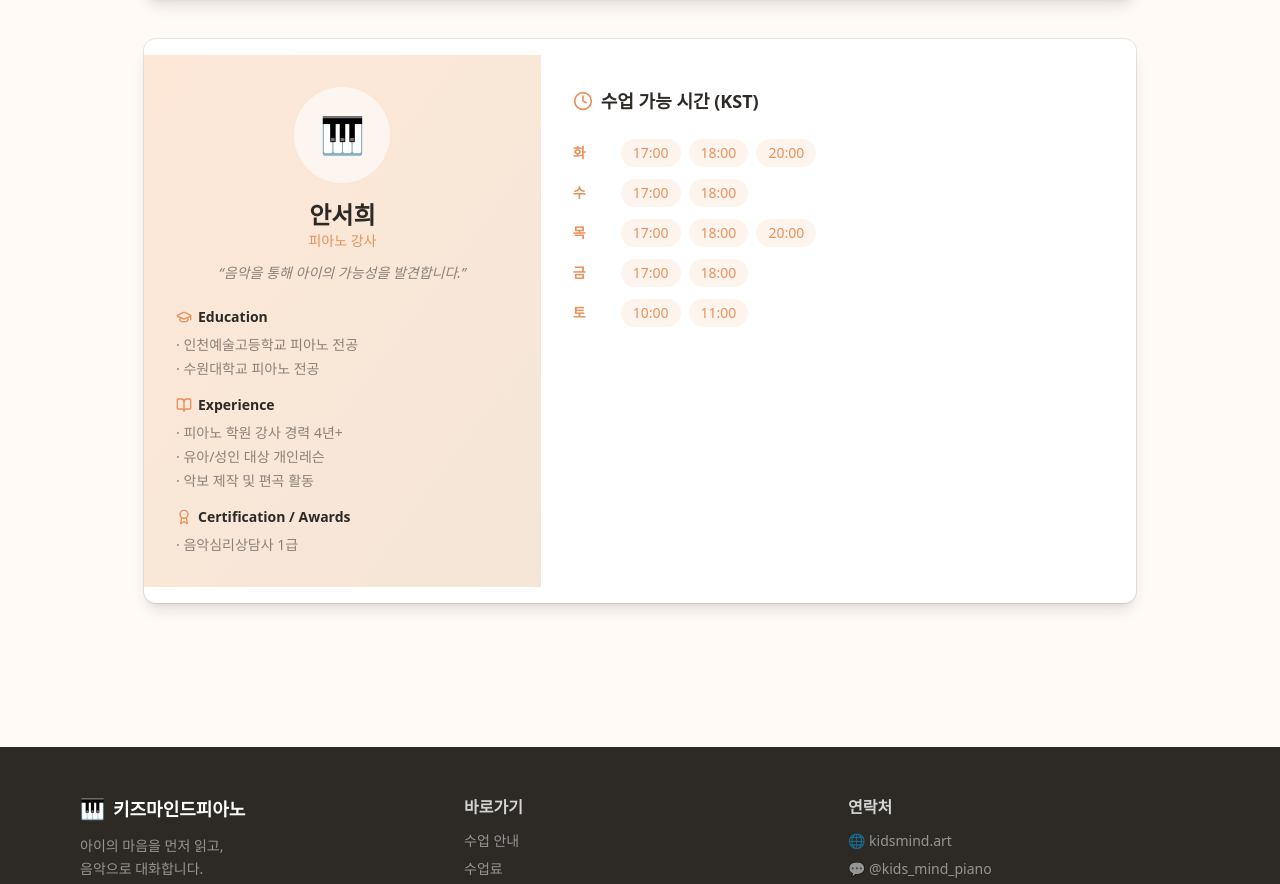
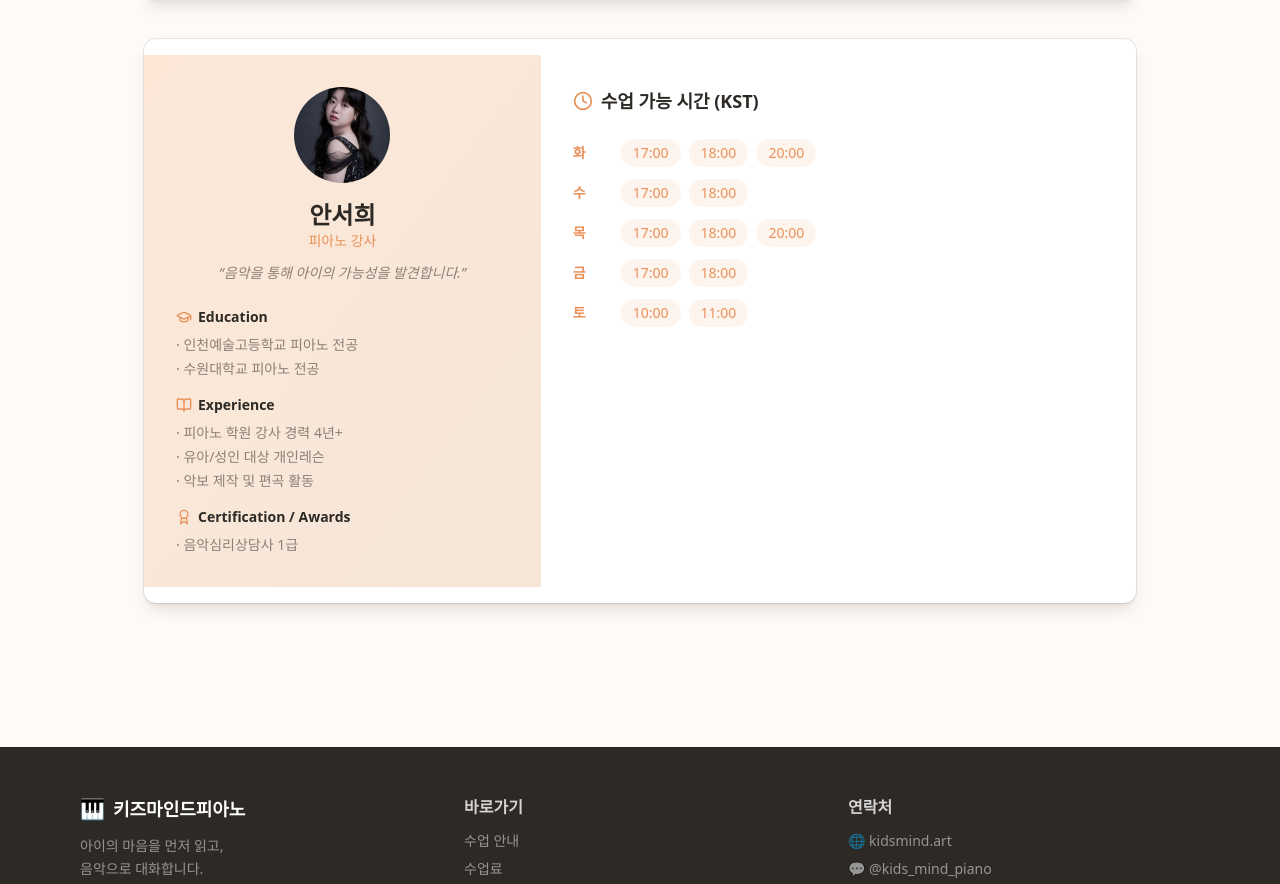
Before and after one commit to kidsmindpiano/kidsmindpiano-web, a Next.js app: page /teachers in a window 1280 px wide. Shown: the part 1778-2662 px from the top of the page. Built offline with nearby package versions, Linux system fonts and the light colour scheme.

Commit message:
teachers: 안서희 선생님 프로필 사진 추가

```diff
--- a/src/app/teachers/page.tsx
+++ b/src/app/teachers/page.tsx
@@ -42,7 +42,7 @@ const teachers = [
     ],
   },
   {
-    image: "",
+    image: "/teachers/seohee.jpg",
     name: "안서희",
     role: "피아노 강사",
     quote: "음악을 통해 아이의 가능성을 발견합니다.",
```
Also changed, not shown: public/teachers/seohee.jpg (added).
